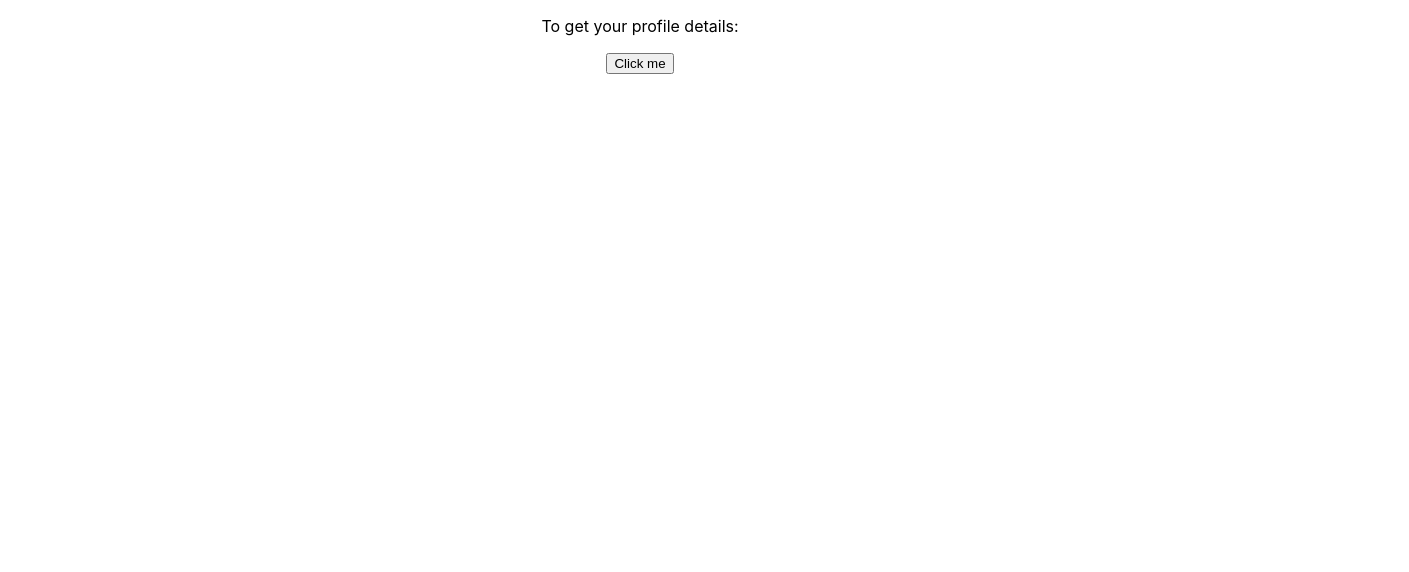
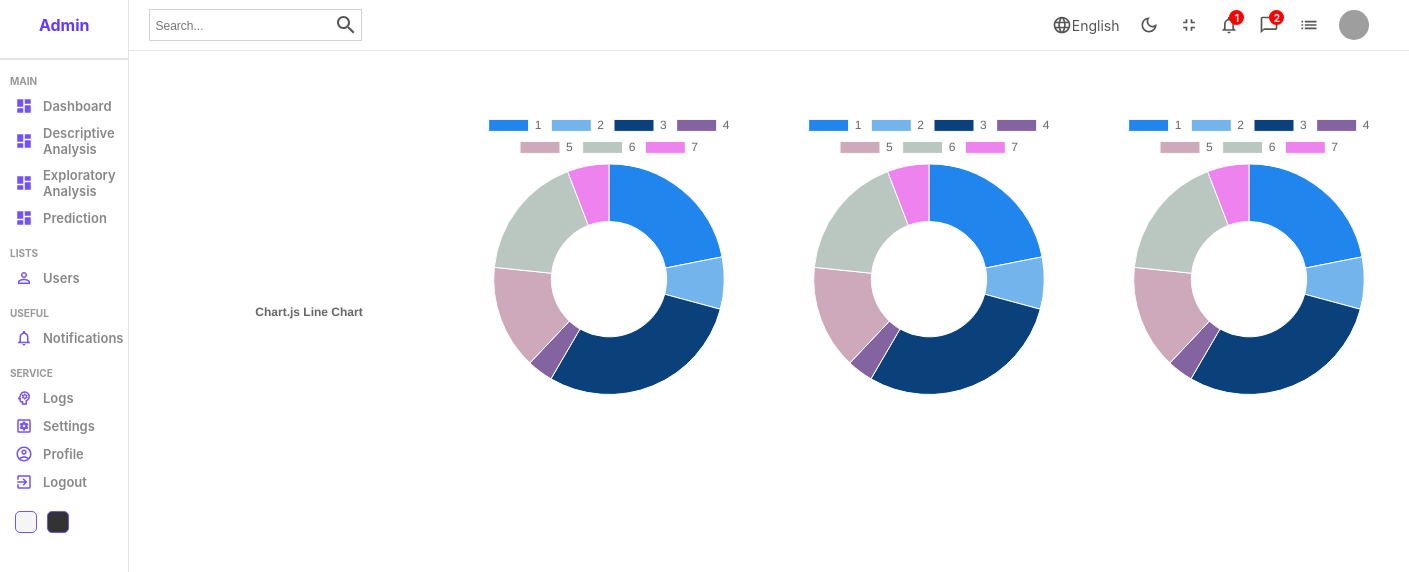
Before and after one commit to springyboiii/API-Gateway-Analyst, a React (Create React App) app in the folder analyst/: page /exploratory-analysis in a window 1280 px wide. Shown: the top 572 px of the page, 1409 px wide, since content can reach past the window. Built offline with nearby package versions, Linux system fonts and the light colour scheme; no server answers; grey boxes are pictures that could not be loaded.

Commit message:
connected the first graph. but loading too long

```diff
--- a/analyst/src/pages/exploratory-analysis/ExploratoryAnalysis.jsx
+++ b/analyst/src/pages/exploratory-analysis/ExploratoryAnalysis.jsx
@@ -48,18 +48,48 @@ const ExploratoryAnalysis = () => {
   useEffect(() => {
     //   Normal and Anomaly Doughnut chart setup using useeffect
     const position="left";
+    // function getData() {
+      axios({
+        method: "GET",
+        url:"/normal_anomaly_doughnut",
+      })
+      .then((response) => {
+        console.log(response)
+        console.log("response")
+        const res =response.data
         set_normal_anomaly_doughnut_data({
           labels: ["Normal", "Anomaly"],
           datasets: [
             {
             //   label: "# of Votes",
-          data: [150, 50],
+              data: [res.normal, res.anomaly],
               backgroundColor: ["rgba(54, 162, 235, 1)", "rgba(255, 99, 132, 1)"],
             //   borderColor: ["rgba(54, 162, 235, 1)", "rgba(255, 99, 132, 1)"],
               borderWidth: 1,
             },
           ],
         });
+      }).catch((error) => {
+        if (error.response) {
+          console.log(error.response)
+          console.log(error.response.status)
+          console.log(error.response.headers)
+          }
+      })
+    // }
+      //end of new line
+    // set_normal_anomaly_doughnut_data({
+    //   labels: ["Normal", "Anomaly"],
+    //   datasets: [
+    //     {
+    //     //   label: "# of Votes",
+    //       data: [150, 50],
+    //       backgroundColor: ["rgba(54, 162, 235, 1)", "rgba(255, 99, 132, 1)"],
+    //     //   borderColor: ["rgba(54, 162, 235, 1)", "rgba(255, 99, 132, 1)"],
+    //       borderWidth: 1,
+    //     },
+    //   ],
+    // });
     set_normal_anomaly_doughnut_options({
       responsive: true,
       maintainAspectRatio: false,
@@ -129,81 +159,82 @@ const ExploratoryAnalysis = () => {
   }, []);
 
    // new line start
-   const [profileData, setProfileData] = useState(null)
+  //  const [profileData, setProfileData] = useState(null)
 
-   function getData() {
-     axios({
-       method: "GET",
-       url:"/profile",
-     })
-     .then((response) => {
-       console.log(response)
-       console.log("response")
-       const res =response.data
-       setProfileData(({
-         profile_name: res.count,
-         }))
-     }).catch((error) => {
-       if (error.response) {
-         console.log(error.response)
-         console.log(error.response.status)
-         console.log(error.response.headers)
-         }
-     })}
-     //end of new line
+  //  function getData() {
+  //    axios({
+  //      method: "GET",
+  //      url:"/normal_anomaly_doughnut",
+  //    })
+  //    .then((response) => {
+  //      console.log(response)
+  //      console.log("response")
+  //      const res =response.data
+  //      setProfileData(({
+  //        profile_name: res.count,
+  //        }))
+  //    }).catch((error) => {
+  //      if (error.response) {
+  //        console.log(error.response)
+  //        console.log(error.response.status)
+  //        console.log(error.response.headers)
+  //        }
+  //    })}
+  //    //end of new line
   return (
-//     <div className="exploratoryAnalysis">
-//       <Sidebar />
-//       <div className="exploratoryAnalysisContainer">
-//         <Navbar />
-//         <div className='rows'>
-//      <div className='row'> <div className="doughnut-container">
-//           <Doughnut
-//             data={normal_anomaly_doughnut_data}
-//             options={normal_anomaly_doughnut_options}
-//           />
-//         </div>
-//         <div className="type_doughnut-container doughnut-container">
-//           <Doughnut
-//             data={anomaly_type_doughnut_data}
-//             options={anomaly_type_doughnut_options}
-//           />
-//         </div>
-//         <div className="doughnut-container">
-//           <Doughnut
-//             data={anomaly_type_doughnut_data}
-//             options={anomaly_type_doughnut_options}
-//           />
-//         </div>
-//         <div className="doughnut-container">
-//           <Doughnut
-//             data={anomaly_type_doughnut_data}
-//             options={anomaly_type_doughnut_options}
-//           />
-//         </div>
-//         </div>
+
+    <div className="exploratoryAnalysis">
+      <Sidebar />
+      <div className="exploratoryAnalysisContainer">
+        <Navbar />
+        <div className='rows'>
+     <div className='row'> <div className="doughnut-container">
+          <Doughnut
+            data={normal_anomaly_doughnut_data}
+            options={normal_anomaly_doughnut_options}
+          />
+        </div>
+        <div className="type_doughnut-container doughnut-container">
+          <Doughnut
+            data={anomaly_type_doughnut_data}
+            options={anomaly_type_doughnut_options}
+          />
+        </div>
+        <div className="doughnut-container">
+          <Doughnut
+            data={anomaly_type_doughnut_data}
+            options={anomaly_type_doughnut_options}
+          />
+        </div>
+        <div className="doughnut-container">
+          <Doughnut
+            data={anomaly_type_doughnut_data}
+            options={anomaly_type_doughnut_options}
+          />
+        </div>
+        </div>
 
 
 
-//      <div className='row'><div className="anomaly_time_area-container"><Line options={anomaly_time_area_options} data={anomaly_time_area_data} /></div></div>
-//      <div className='row'>row3</div>
-//  </div>
+     <div className='row'><div className="anomaly_time_area-container"><Line options={anomaly_time_area_options} data={anomaly_time_area_data} /></div></div>
+     {/* <div className='row'><button onClick={getData}>Click me</button></div> */}
+ </div>
 
 
 
-//       </div>
-      <div className="App">
+      </div>
+    {/* //   <div className="App">
 
 
-        {/* new line start*/}
-        <p>To get your profile details: </p><button onClick={getData}>Click me</button>
-        {profileData && <div>
-              <p>Count: {profileData.profile_name}</p>
+    //     {/* new line start*/}
+    {/* //     <p>To get your profile details: </p><button onClick={getData}>Click me</button>
+    //     {profileData && <div>
+    //           <p>Count: {profileData.profile_name}</p> */}
+    {/* //         </div> */}
+    {/* //     } */}
+          {/* end of new line */}
+    {/* // </div> */}
     </div>
-        }
-         {/* end of new line */}
-    </div>
-    // </div>
   );
 };
 
```
Also changed, not shown: 1 other file (tests, documents, lock files or other folders). Lines whose indentation alone changed are shown as unchanged.
